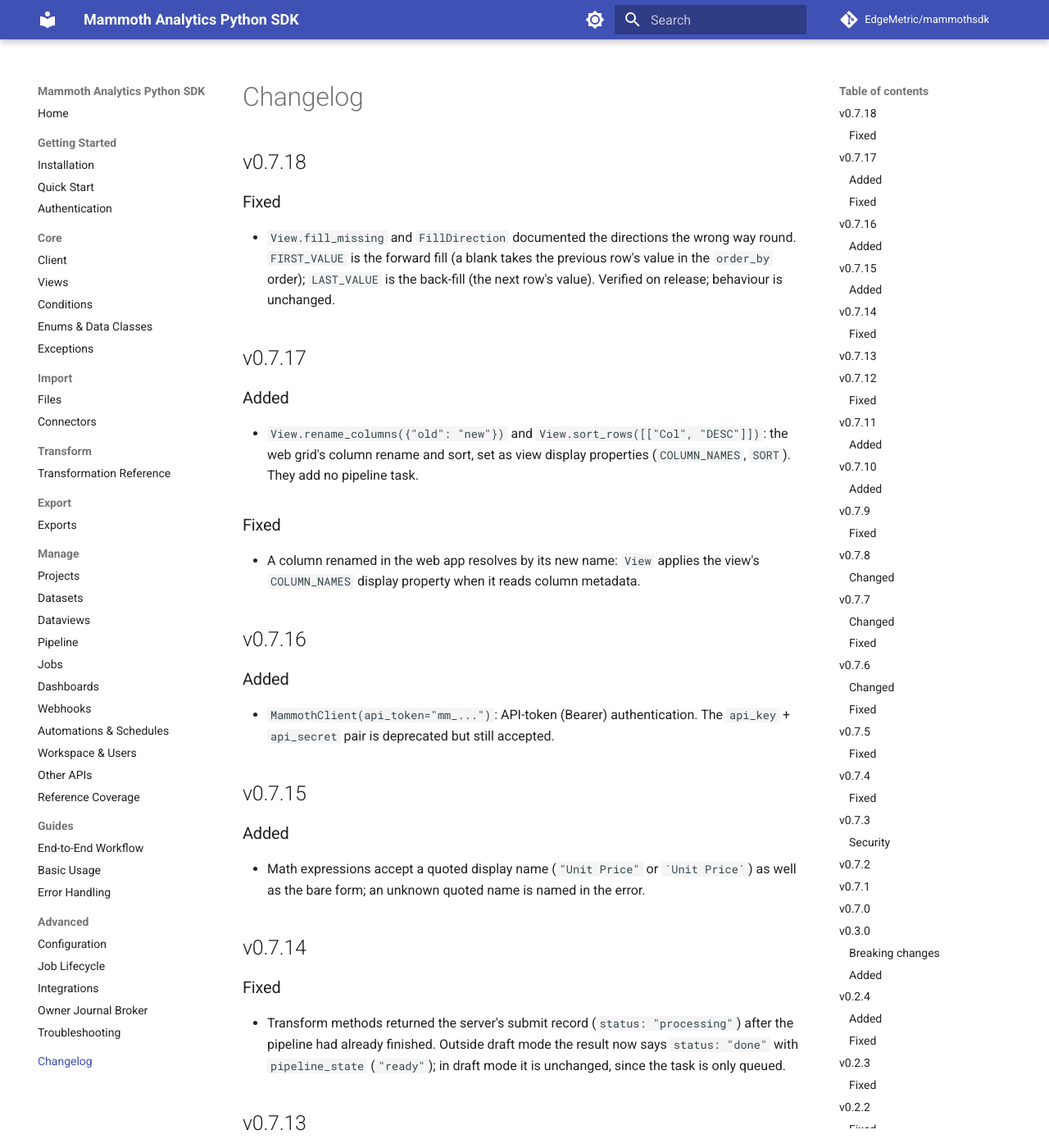
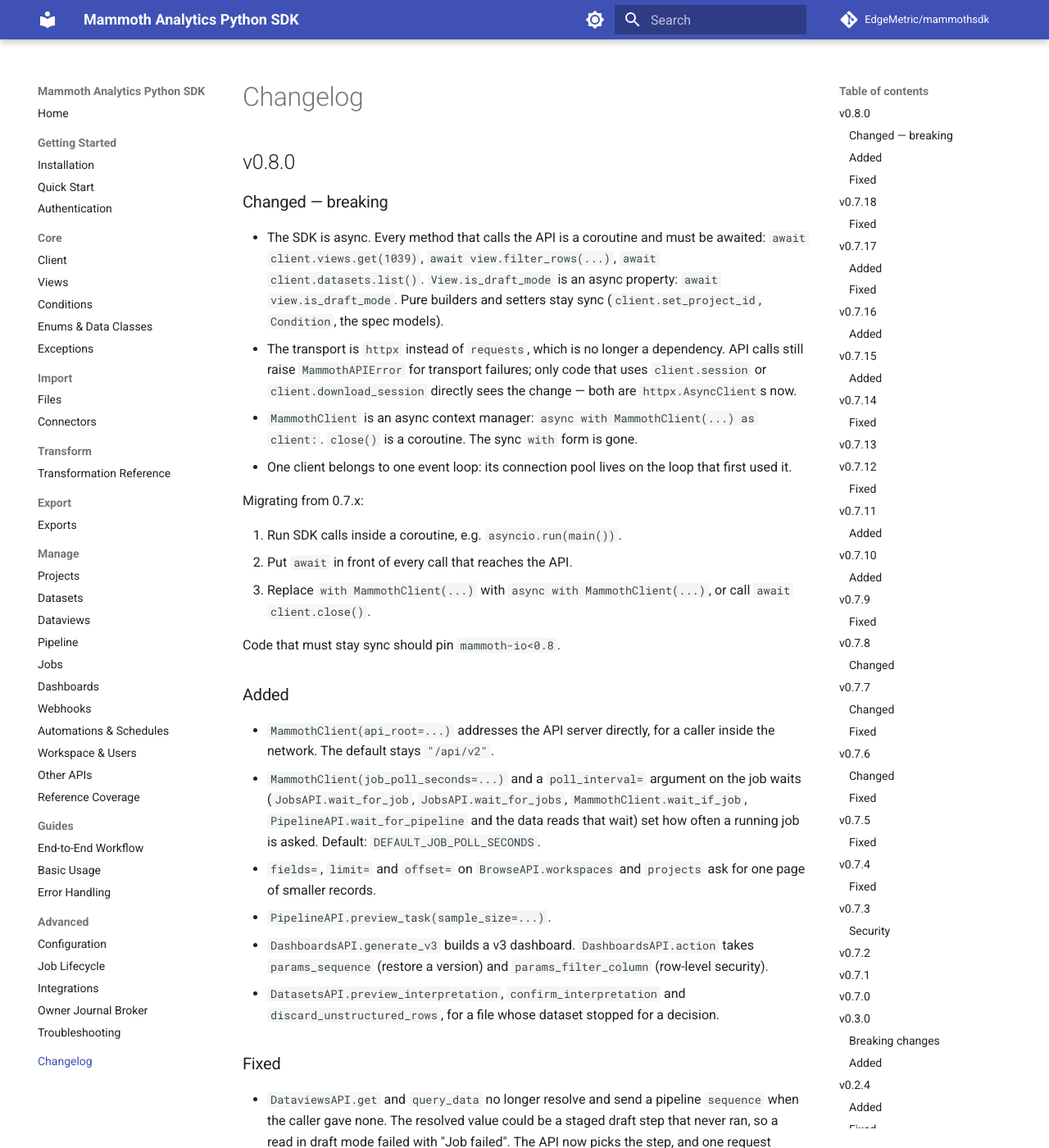
Before and after one commit to EdgeMetric/mammothsdk, an MkDocs documentation site: the page built from docs/changelog.md, in a window 1280 px wide and 1400 px high. Shown: the whole window at 82% size. Built offline with MkDocs 1.6.1 and Material for MkDocs 9.7.7, drawn with Linux system fonts in a browser that asks for light colours; comment, search, counter and statistics services are not loaded; some of the changed text lies outside the part shown.

Commit message:
chore: release the async client as 0.8.0 with its changelog

```diff
--- a/.claude/skills/mammoth-sdk/SKILL.md
+++ b/.claude/skills/mammoth-sdk/SKILL.md
@@ -3,7 +3,7 @@ name: mammoth-sdk
 description: Practical knowledge base for the Mammoth Analytics Python SDK — client setup, View transformations, condition building, exports, and documented API sub-clients. Use this skill when the user asks to "use the SDK", "write SDK code", "apply a transformation", "build a condition", "export data", mentions "MammothClient", "View", "Condition", "Operator", "filter_rows", "set_values", "pivot", "window", "join", "export", or needs to understand or write code using the Mammoth Python SDK. Covers documented SDK workflows from authentication through transformations to exports.
 ---
 
-# Mammoth Python SDK Knowledge Base (v0.7.40)
+# Mammoth Python SDK Knowledge Base (v0.8.0)
 
 The Mammoth Python SDK (`mammoth` package) provides programmatic access to the Mammoth Analytics platform. It wraps the REST API with Pythonic classes, rich View objects, a condition builder with operator overloading, and export helpers.
 
--- a/.claude/skills/mammoth-sdk/references/architecture.md
+++ b/.claude/skills/mammoth-sdk/references/architecture.md
@@ -1,4 +1,4 @@
-# SDK Architecture (v0.7.40)
+# SDK Architecture (v0.8.0)
 
 ## File Layout
 
--- a/docs/changelog.md
+++ b/docs/changelog.md
@@ -1,4 +1,68 @@
 # Changelog
+
+## v0.8.0
+
+### Changed — breaking
+
+- The SDK is async. Every method that calls the API is a coroutine and must be
+  awaited: `await client.views.get(1039)`, `await view.filter_rows(...)`,
+  `await client.datasets.list()`. `View.is_draft_mode` is an async property:
+  `await view.is_draft_mode`. Pure builders and setters stay sync
+  (`client.set_project_id`, `Condition`, the spec models).
+- The transport is `httpx` instead of `requests`, which is no longer a
+  dependency. API calls still raise `MammothAPIError` for transport failures;
+  only code that uses `client.session` or `client.download_session` directly
+  sees the change — both are `httpx.AsyncClient`s now.
+- `MammothClient` is an async context manager: `async with MammothClient(...)
+  as client:`. `close()` is a coroutine. The sync `with` form is gone.
+- One client belongs to one event loop: its connection pool lives on the loop
+  that first used it.
+
+Migrating from 0.7.x:
+
+1. Run SDK calls inside a coroutine, e.g. `asyncio.run(main())`.
+2. Put `await` in front of every call that reaches the API.
+3. Replace `with MammothClient(...)` with `async with MammothClient(...)`, or
+   call `await client.close()`.
+
+Code that must stay sync should pin `mammoth-io<0.8`.
+
+### Added
+
+- `MammothClient(api_root=...)` addresses the API server directly, for a
+  caller inside the network. The default stays `"/api/v2"`.
+- `MammothClient(job_poll_seconds=...)` and a `poll_interval=` argument on the
+  job waits (`JobsAPI.wait_for_job`, `JobsAPI.wait_for_jobs`,
+  `MammothClient.wait_if_job`, `PipelineAPI.wait_for_pipeline` and the data
+  reads that wait) set how often a running job is asked. Default:
+  `DEFAULT_JOB_POLL_SECONDS`.
+- `fields=`, `limit=` and `offset=` on `BrowseAPI.workspaces` and `projects`
+  ask for one page of smaller records.
+- `PipelineAPI.preview_task(sample_size=...)`.
+- `DashboardsAPI.generate_v3` builds a v3 dashboard. `DashboardsAPI.action`
+  takes `params_sequence` (restore a version) and `params_filter_column`
+  (row-level security).
+- `DatasetsAPI.preview_interpretation`, `confirm_interpretation` and
+  `discard_unstructured_rows`, for a file whose dataset stopped for a decision.
+
+### Fixed
+
+- `DataviewsAPI.get` and `query_data` no longer resolve and send a pipeline
+  `sequence` when the caller gave none. The resolved value could be a staged
+  draft step that never ran, so a read in draft mode failed with "Job failed".
+  The API now picks the step, and one request fewer is made.
+- `ExportsAPI.to_csv` (and `view.export.to_csv`) failed on every call under
+  the async client: the download still used the `requests` streaming API. It
+  now streams through `httpx`, with the same atomic write and error handling.
+- `MammothClient.branch_out` returned an un-awaited coroutine instead of the
+  dataset id.
+- `DatasetsAPI.get_unstructured_rows` reads `.../unstructured_data`, the same
+  route `discard_unstructured_rows` deletes from (it read
+  `.../unstructured_rows` in 0.7.40).
+- Automations accept the task types, statuses and commands the routes accept
+  today; `"restore"` is accepted as well as `"resume"`.
+- Export specs default the properties the route defaults.
+- An API error keeps the reason the API gave instead of a bare status code.
 
 ## v0.7.18
 
--- a/mammoth/__init__.py
+++ b/mammoth/__init__.py
@@ -153,7 +153,7 @@ from mammoth.models.workspaces import (
 )
 from mammoth.view import View, ViewExport
 
-__version__ = "0.7.40"
+__version__ = "0.8.0"
 __all__ = [
     # Client
     "MammothClient",
--- a/pyproject.toml
+++ b/pyproject.toml
@@ -1,6 +1,6 @@
 [project]
 name = "mammoth-io"
-version = "0.7.40"
+version = "0.8.0"
 description = "Python SDK for Mammoth Analytics platform"
 authors = [{name = "Mammoth Analytics", email = "support@mammoth.io"}]
 license = "LicenseRef-Proprietary"
```
Also changed, not shown: CHANGELOG.md (+64 -0 lines), RELEASING.md (+1 -1 lines), 1 other file.
